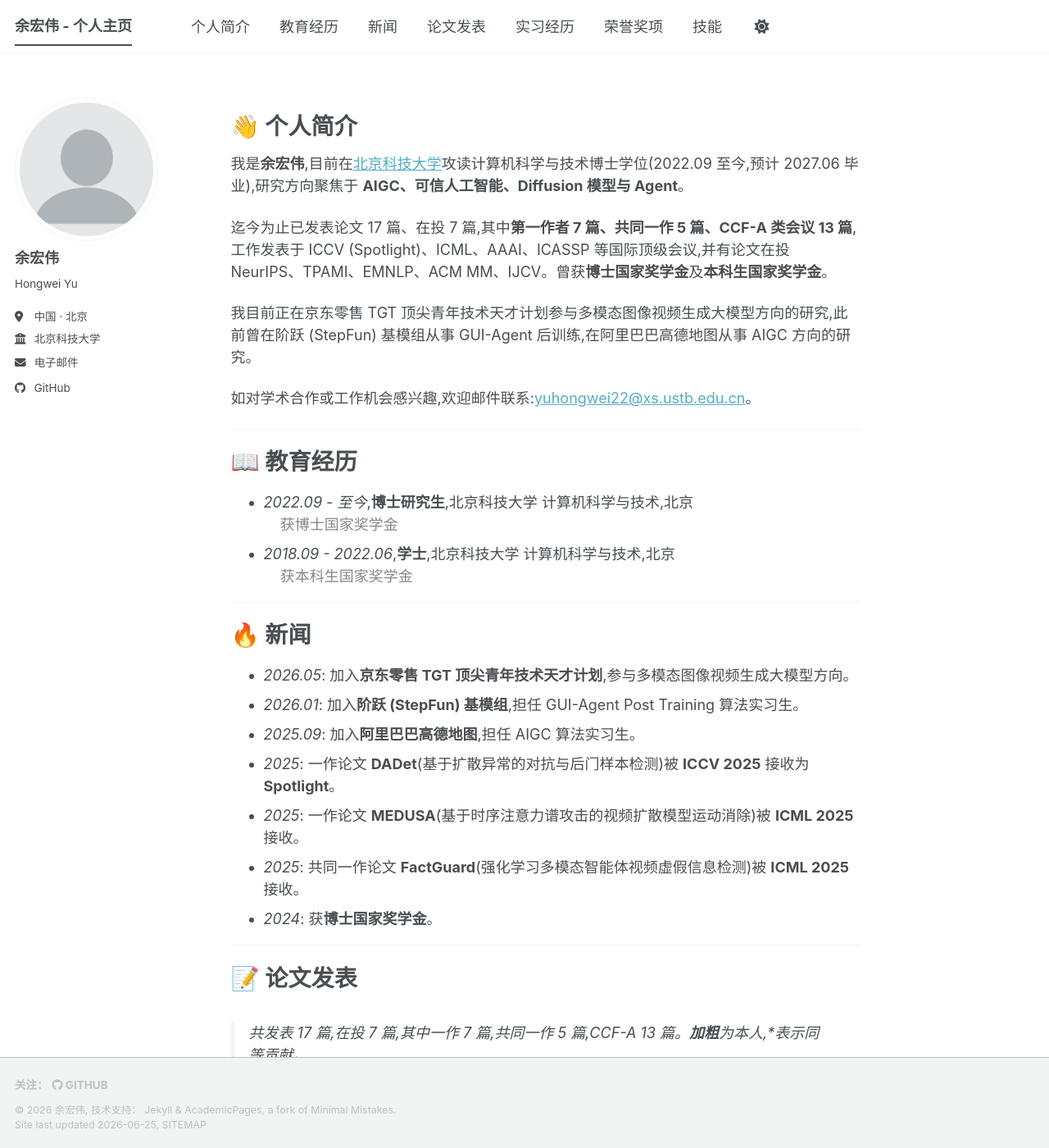
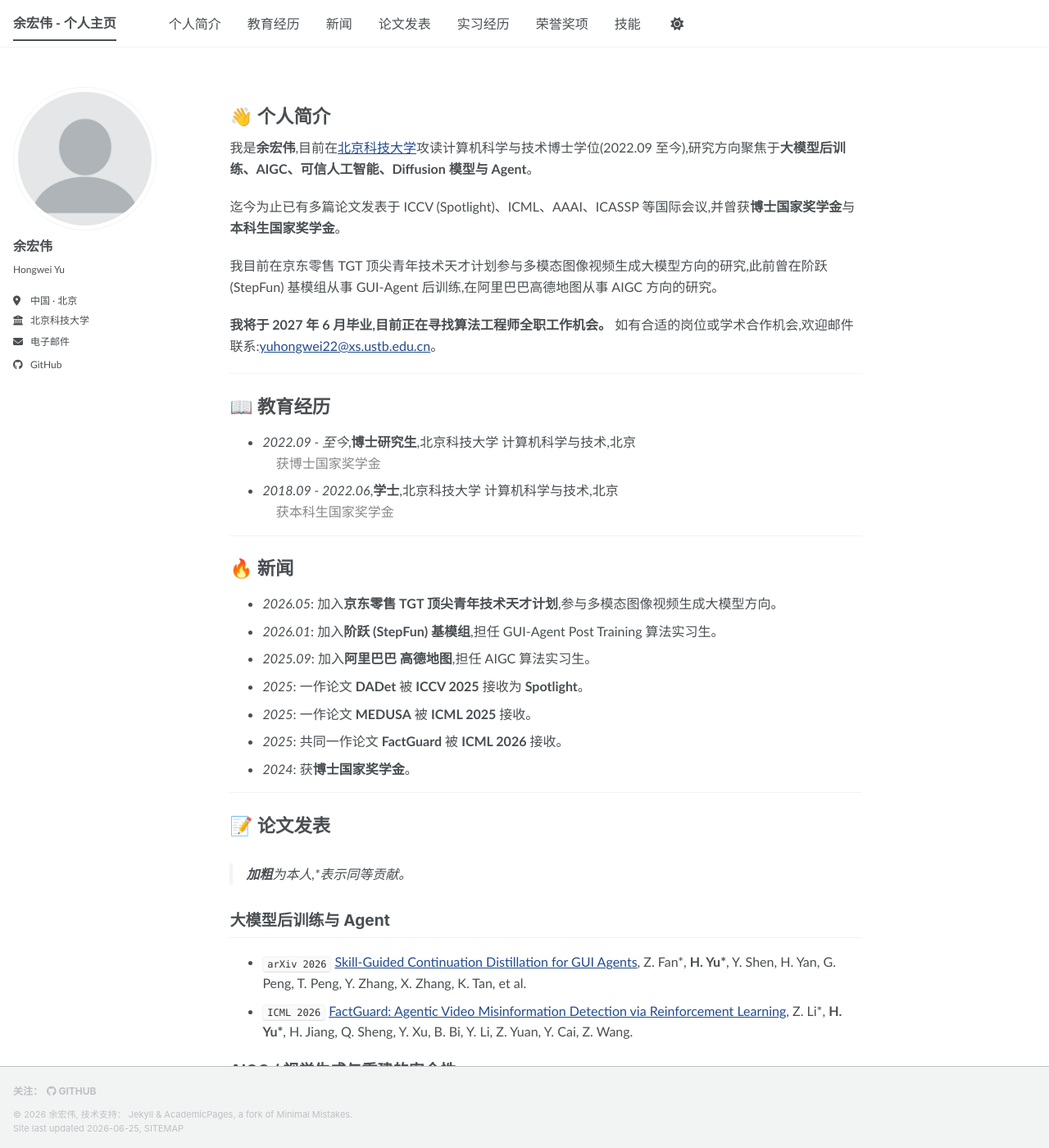
Before and after one commit to yuhongwei22/yuhongwei22.github.io, a Jekyll site: the page built from _pages/about.md, in a window 1280 px wide and 1400 px high. Shown: the whole window at 82% size. Built offline with Jekyll 4.4.1, drawn with Linux system fonts in a browser that asks for light colours; a style sheet for code colours, icons or effects is not loaded; some of the changed text lies outside the part shown.

Commit message:
refine: 对齐参考站风格与内容口径
- 个人简介:删除 submitted 统计,明确 2027.06 毕业 + 求职意向
- 论文按主题重组为 3 大类(后训练/Agent · AIGC安全 · 基础架构安全),非一作单列;每篇带链接;不再列在投
- 实习经历压成一行(单位 + 方向),对齐参考站简洁风
- 删除技能章节
- main.scss 末尾追加样式覆盖:Trebuchet MS 字体、链接色 #224b8d、根字号 14/15/16px、page__content h1 1.4em / h2 1.2em

```diff
--- a/_pages/about.md
+++ b/_pages/about.md
@@ -11,13 +11,13 @@ redirect_from:
 
 # 👋 个人简介
 
-我是**余宏伟**,目前在[北京科技大学](https://www.ustb.edu.cn/)攻读计算机科学与技术博士学位(2022.09 至今,预计 2027.06 毕业),研究方向聚焦于 **AIGC、可信人工智能、Diffusion 模型与 Agent**。
+我是**余宏伟**,目前在[北京科技大学](https://www.ustb.edu.cn/)攻读计算机科学与技术博士学位(2022.09 至今),研究方向聚焦于**大模型后训练、AIGC、可信人工智能、Diffusion 模型与 Agent**。
 
-迄今为止已发表论文 17 篇、在投 7 篇,其中**第一作者 7 篇、共同一作 5 篇、CCF-A 类会议 13 篇**,工作发表于 ICCV (Spotlight)、ICML、AAAI、ICASSP 等国际顶级会议,并有论文在投 NeurIPS、TPAMI、EMNLP、ACM MM、IJCV。曾获**博士国家奖学金**及**本科生国家奖学金**。
+迄今为止已有多篇论文发表于 ICCV (Spotlight)、ICML、AAAI、ICASSP 等国际会议,并曾获**博士国家奖学金**与**本科生国家奖学金**。
 
-我目前正在京东零售 TGT 顶尖青年技术天才计划参与多模态图像视频生成大模型方向的研究,此前曾在阶跃 (StepFun) 基模组从事 GUI-Agent 后训练,在阿里巴巴高德地图从事 AIGC 方向的研究。
+我目前在京东零售 TGT 顶尖青年技术天才计划参与多模态图像视频生成大模型方向的研究,此前曾在阶跃 (StepFun) 基模组从事 GUI-Agent 后训练,在阿里巴巴高德地图从事 AIGC 方向的研究。
 
-如对学术合作或工作机会感兴趣,欢迎邮件联系:[yuhongwei22@xs.ustb.edu.cn](mailto:yuhongwei22@xs.ustb.edu.cn)。
+**我将于 2027 年 6 月毕业,目前正在寻找算法工程师全职工作机会。** 如有合适的岗位或学术合作机会,欢迎邮件联系:[yuhongwei22@xs.ustb.edu.cn](mailto:yuhongwei22@xs.ustb.edu.cn)。
 
 ---
 
@@ -38,10 +38,10 @@ redirect_from:
 
 - *2026.05*: 加入**京东零售 TGT 顶尖青年技术天才计划**,参与多模态图像视频生成大模型方向。
 - *2026.01*: 加入**阶跃 (StepFun) 基模组**,担任 GUI-Agent Post Training 算法实习生。
-- *2025.09*: 加入**阿里巴巴高德地图**,担任 AIGC 算法实习生。
-- *2025*: 一作论文 **DADet**(基于扩散异常的对抗与后门样本检测)被 **ICCV 2025** 接收为 **Spotlight**。
-- *2025*: 一作论文 **MEDUSA**(基于时序注意力谱攻击的视频扩散模型运动消除)被 **ICML 2025** 接收。
-- *2025*: 共同一作论文 **FactGuard**(强化学习多模态智能体视频虚假信息检测)被 **ICML 2025** 接收。
+- *2025.09*: 加入**阿里巴巴 高德地图**,担任 AIGC 算法实习生。
+- *2025*: 一作论文 **DADet** 被 **ICCV 2025** 接收为 **Spotlight**。
+- *2025*: 一作论文 **MEDUSA** 被 **ICML 2025** 接收。
+- *2025*: 共同一作论文 **FactGuard** 被 **ICML 2026** 接收。
 - *2024*: 获**博士国家奖学金**。
 
 ---
@@ -50,37 +50,34 @@ redirect_from:
 
 # 📝 论文发表
 
-> 共发表 17 篇,在投 7 篇,其中一作 7 篇,共同一作 5 篇,CCF-A 13 篇。**加粗**为本人,\*表示同等贡献。
+> **加粗**为本人,\*表示同等贡献。
 
-## AIGC 安全与可信扩散模型
+## 大模型后训练与 Agent
 
-- `ICCV 2025` <span style="color:#d32f2f">(Spotlight)</span> [DADet: Safeguarding Image Conditional Diffusion Models against Adversarial and Backdoor Attacks via Diffusion Anomaly Detection](#) , **Hongwei Yu**, et al.
-  *基于扩散异常现象,联合发散性与同质性,构建针对扩散模型对抗与后门攻击的检测框架。*
-- `ICML 2025` [MEDUSA: Motion Elimination in Diffusion Using Spectral Attack](#) , **Hongwei Yu**, et al.
-  *证明视频时序动态等价于注意力矩阵的 Rank-1 退化,通过最小化核范数诱发秩坍缩,阻断 VDMs 运动生成。*
-- `AAAI 2024` [Step Vulnerability Guided Mean Fluctuation Adversarial Attack against Conditional Diffusion Models](#) , **Hongwei Yu**, et al.
-  *提出 MFA 均值波动攻击,建模反向步骤脆弱性以引导对抗采样,显著提升攻击效能。*
-- `ICASSP` [Defending against Universal Patch Attacks by Restricting Token Attention in Vision Transformers](#) , **Hongwei Yu**, et al.
-- `ICCV 2025` <span style="color:#d32f2f">(Spotlight)</span> [Kaleidoscopic Background Attack: Disrupting Pose Estimation with Multi-Fold Radial Symmetry Textures](#) , co-first author.
-- `Submitted to TPAMI` [Unveiling Diffusion Anomalies: Passive Detection and Proactive Inversion of Backdoors](#) , **Hongwei Yu**, et al.
+- `arXiv 2026` [Skill-Guided Continuation Distillation for GUI Agents](https://arxiv.org/abs/2606.18890), Z. Fan\*, **H. Yu\***, Y. Shen, H. Yan, G. Peng, T. Peng, Y. Zhang, X. Zhang, K. Tan, et al.
+- `ICML 2026` [FactGuard: Agentic Video Misinformation Detection via Reinforcement Learning](https://arxiv.org/abs/2510.06914), Z. Li\*, **H. Yu\***, H. Jiang, Q. Sheng, Y. Xu, B. Bi, Y. Li, Z. Yuan, Y. Cai, Z. Wang.
 
-## 多模态智能体与虚假信息检测
+## AIGC / 视觉生成与重建的安全性
 
-- `ICML 2025` [FactGuard: Agentic Video Misinformation Detection via Reinforcement Learning](#) , co-first author.
-  *提出代理型框架 FactGuard,引入证据引导动作模块 (FactProbe + ClipScout),通过 SFT + GRPO 优化工具调用策略,在多个数据集达到 SOTA。*
-- `Submitted to EMNLP` [Skill-Guided Continuation Distillation for GUI Agents](#) , co-first author.
-  *提出基于 skill 的 continuation distillation 框架,在学生模型自身 rollout 中间状态上引入强模型 supervision,OSWorld-Verified 最高达到 58.4%。*
+- `ICCV 2025` <span style="color:#d32f2f">(Spotlight)</span> [DADet: Safeguarding Image Conditional Diffusion Models against Adversarial and Backdoor Attacks via Diffusion Anomaly Detection](https://openaccess.thecvf.com/content/ICCV2025/html/Yu_DADet_Safeguarding_Image_Conditional_Diffusion_Models_against_Adversarial_and_Backdoor_ICCV_2025_paper.html), **H. Yu**, X. Ding, J. Li, J. Wang, Y. Zhang, R. Wang, H. Ma, J. Chen.
+- `ICML 2025` [MEDUSA: Motion Elimination in Diffusion Using Spectral Attack](https://icml.cc/virtual/2025), **H. Yu**, et al.
+- `AAAI 2024` [Step Vulnerability Guided Mean Fluctuation Adversarial Attack against Conditional Diffusion Models](https://ojs.aaai.org/index.php/AAAI/article/view/28503), **H. Yu**, J. Chen, X. Ding, Y. Zhang, T. Tang, H. Ma.
+- `AAAI 2025` [A²RNet: Adversarial Attack Resilient Network for Robust Infrared and Visible Image Fusion](https://ojs.aaai.org/index.php/AAAI/article/view/32492), J. Li\*, **H. Yu\***, J. Chen, X. Ding, J. Wang, J. Liu, B. Zou, H. Ma.
+- `ICCV 2025` <span style="color:#d32f2f">(Spotlight)</span> [Kaleidoscopic Background Attack: Disrupting Pose Estimation with Multi-Fold Radial Symmetry Textures](https://openaccess.thecvf.com/content/ICCV2025/html/Ding_Kaleidoscopic_Background_Attack_Disrupting_Pose_Estimation_with_Multi-Fold_Radial_Symmetry_ICCV_2025_paper.html), X. Ding\*, **H. Yu\***, J. Li, F. Li, Y. Shang, B. Zou, H. Ma, J. Chen.
 
-## 图像融合与扩散模型加速
+## 基础视觉模型架构的安全性
 
-- `Submitted to NeurIPS` [Towards Speed and Robustness: Hybrid Reinforcement Learning for One-step Degraded Image Fusion](#) , **Hongwei Yu**, et al.
-  *提出 OneHRL,引入 Flow-GRPO 范式,通过 ODE→SDE 注入可控随机性,Qwen2.5-VL × SAM 由粗到细混合奖励,相比扩散方法实现 62.5× 加速。*
-- `Submitted to ACM MM` [Recovering Degradations with Generative Model: A Consistency-aware Distillation Network for Infrared and Visible Image Fusion](#) , **Hongwei Yu**, et al.
-- `AAAI` [A²rnet: Adversarial Attack Resilient Network for Robust Infrared and Visible Image Fusion](#) , co-first author.
+- `ICASSP 2023` [Defending against Universal Patch Attacks by Restricting Token Attention in Vision Transformers](https://ieeexplore.ieee.org/document/10095783), **H. Yu**, J. Chen, H. Ma, C. Yu, X. Ding. *(ViT 兴起初期对 patch 攻击的早期探索)*
 
-## 其他
+## 其他(非第一作者)
 
-- `Submitted to IJCV` [Focusing on Object Relations in Scenes: A Multi-collaborative Graph-structured Framework](#) , co-first author.
+- `IEEE TMM 2026` [Multi-Scale Spatial Channel Joint Representation for General Multi-Modality Image Fusion With Self-Supervision](https://ieeexplore.ieee.org/document/10891131), J. Li, J. Chen, J. Liu, **H. Yu**, X. Ding, H. Ma.
+- `ICME 2024` [Invisible Pedestrians: Synthesizing Adversarial Clothing Textures To Evade Industrial Camera-Based 3D Detection](https://ieeexplore.ieee.org/document/10687554), X. Ding, **H. Yu**, J. Chen, J. Wang, J. Du, H. Ma.
+- `ICASSP 2024` [Enhancing Adversarial Transferability in Object Detection with Bidirectional Feature Distortion](https://ieeexplore.ieee.org/document/10446605), X. Ding, J. Chen, **H. Yu**, Y. Shang, H. Ma.
+- `AAAI 2024` [Transferable Adversarial Attacks for Object Detection Using Object-Aware Significant Feature Distortion](https://ojs.aaai.org/index.php/AAAI/article/view/27921), X. Ding, J. Chen, **H. Yu**, Y. Shang, Y. Qin, H. Ma.
+- `KBS 2024` [Image Paragraph Captioning with Topic Clustering and Topic Shift Prediction](https://www.sciencedirect.com/science/article/abs/pii/S0950705124000364), T. Tang, J. Chen, Y. Huang, H. Ma, Y. Zhang, **H. Yu**.
+
+更多论文请见我的 [Google Scholar](https://scholar.google.com/citations?hl=zh-CN&user=cDidt64AAAAJ)。
 
 ---
 
@@ -88,20 +85,9 @@ redirect_from:
 
 # 💻 实习经历
 
-### 京东零售 TGT 顶尖青年技术天才计划 · 多模态图像视频生成大模型 *(2026.05 - 至今)*
-
-- **商品视频生成一致性与性能优化**:面向电商场景下的商品视频生成任务,提升人物图、背景图、商品图与 prompt 条件下的视频一致性,重点优化人物身份保持、商品细节还原、背景稳定性与跨帧动作连续性。
-- **I2V → R2V OPD 探索**:针对两阶段链路(Gemini 生成首帧 → I2V 补充运动)训练负担与目标 R2V 模型的差异,探索使用 I2V 高质量生成结果指导 R2V 训练,通过 OPD 将首帧组合能力与视频生成能力压缩到单阶段 R2V 模型中。
-
-### 阶跃 (StepFun) 基模组 · GUI-Agent Post Training 算法实习生 *(2026.01 - 2026.05)*
-
-- **OSWorld GUI Agent 性能提升**:面向 OSWorld-Verified 真实桌面 GUI Agent benchmark,参与构建 Step → Kimi 的 **k-start continuation distillation** 流程:基模在 VM 中执行前 K 步暴露真实学生状态分布,Kimi/Kimi-guided policy 从该状态继续完成任务,通过 verifier 与轨迹审计筛选成功 continuation,将 recovery action 蒸馏回基模。**OSWorld-Verified 成功率从 40%+ 提升至 60%+**。
-- **Skill 引导的脱轨状态延续性蒸馏 (SGCD)**:参与论文设计与实验,提出基于 skill 的 continuation distillation 框架,在多模态 GUI Agent 基座上稳定提升成功率,**最高达到 58.4%**。
-
-### 阿里巴巴 高德地图 · AIGC 算法实习生 *(2025.09 - 2026.01)*
-
-- **FactGuard:结合强化学习的多模态智能体视频虚假信息检测**(ICML Accepted)。将验证过程建模为基于 MLLMs 的迭代决策过程,引入证据引导动作模块 (FactProbe + ClipScout),通过 SFT + GRPO 训练,在多数据集达到 SOTA。
-- **OneHRL:基于混合强化学习的单步退化图像融合框架**(NeurIPS Submitted)。引入 Flow-GRPO 范式将 ODE→SDE 注入可控随机性;设计 Qwen2.5-VL 全局语义 + SAM 实例级得分的混合奖励。**相比扩散方法 62.5× 加速,单张仅 0.4s**,在复合退化场景下融合质量与下游感知精度均达到顶级水平。
+- *2026.05 - 至今*,[**京东零售**](https://www.jd.com/) TGT 顶尖青年技术天才计划,北京。多模态图像视频生成大模型方向。
+- *2026.01 - 2026.05*,[**阶跃 (StepFun)**](https://www.stepfun.com/) 基模组,北京。GUI-Agent 后训练。
+- *2025.09 - 2026.01*,[**阿里巴巴 高德地图**](https://www.amap.com/),北京。AIGC 算法。
 
 ---
 
@@ -115,13 +101,3 @@ redirect_from:
 - **计算机博弈大赛 全国一等奖**
 - 三好研究生 / 三好学生
 - 校级优秀毕业生
-
----
-
-<span class="anchor" id="skills"></span>
-
-# 🛠 技能
-
-- **编程语言 / 框架**:Python、PyTorch
-- **研究领域**:Diffusion 模型、对抗与后门攻击防御、多模态大模型 (MLLMs)、强化学习 (GRPO / Flow-GRPO)、GUI Agent、图像/视频融合
-- **英语**:CET-6
--- a/assets/css/main.scss
+++ b/assets/css/main.scss
@@ -37,3 +37,23 @@
     "layout/sidebar",
     "layout/json_cv"
 ;
+
+/* === Overrides: 对齐参考站 zh.yudongzhang.com 的字体 / 颜色 / 字号 === */
+html, body { font-family: "Trebuchet MS", Helvetica, sans-serif; }
+html { font-size: 14px; }
+@media (min-width: 48em) { html { font-size: 15px; } }
+@media (min-width: 64em) { html { font-size: 16px; } }
+
+body { color: #494e52; }
+a { color: #224b8d; }
+a:hover { color: #1b3c71; }
+
+.page__content {
+  h1 { font-size: 1.4em; margin-top: 1.2em; }
+  h2 { font-size: 1.2em; margin-top: 1.2em; }
+  h3, h4, h5, h6 { font-size: 1em; }
+  p, li { line-height: 1.6; }
+}
+
+.sidebar p, .sidebar li,
+.masthead__inner-wrap { font-family: "Trebuchet MS", Helvetica, sans-serif; }
```
